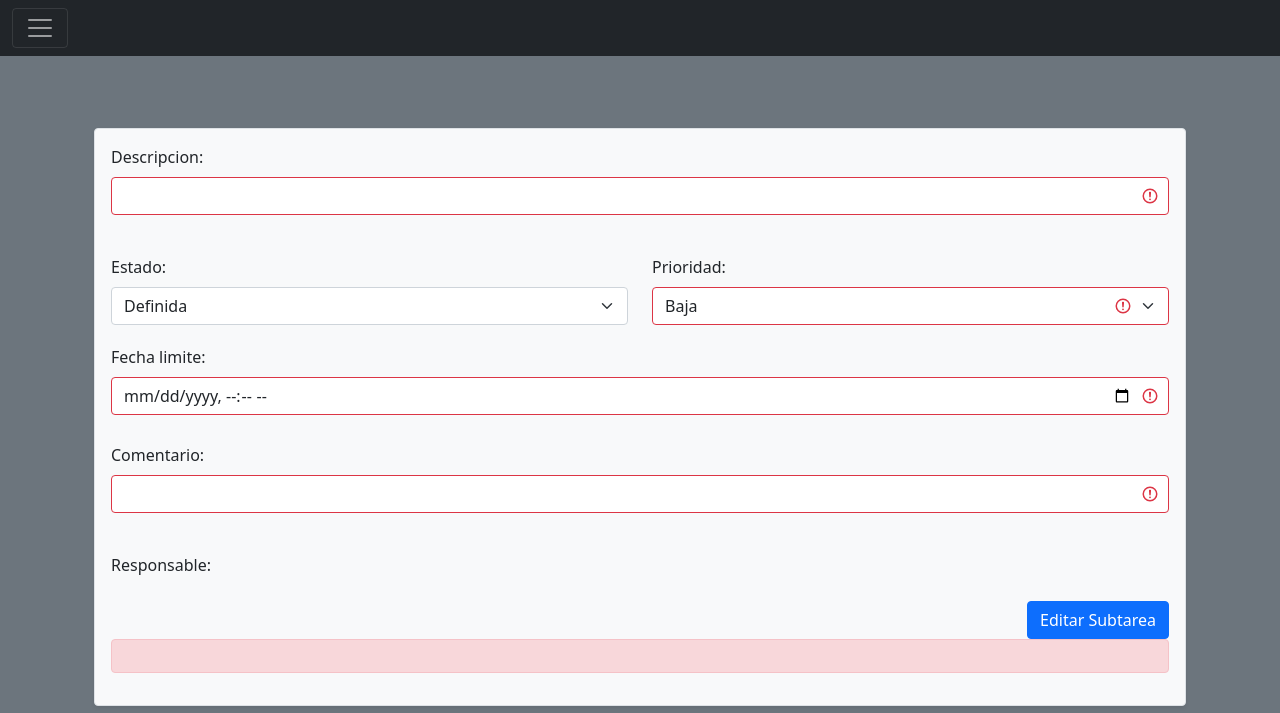
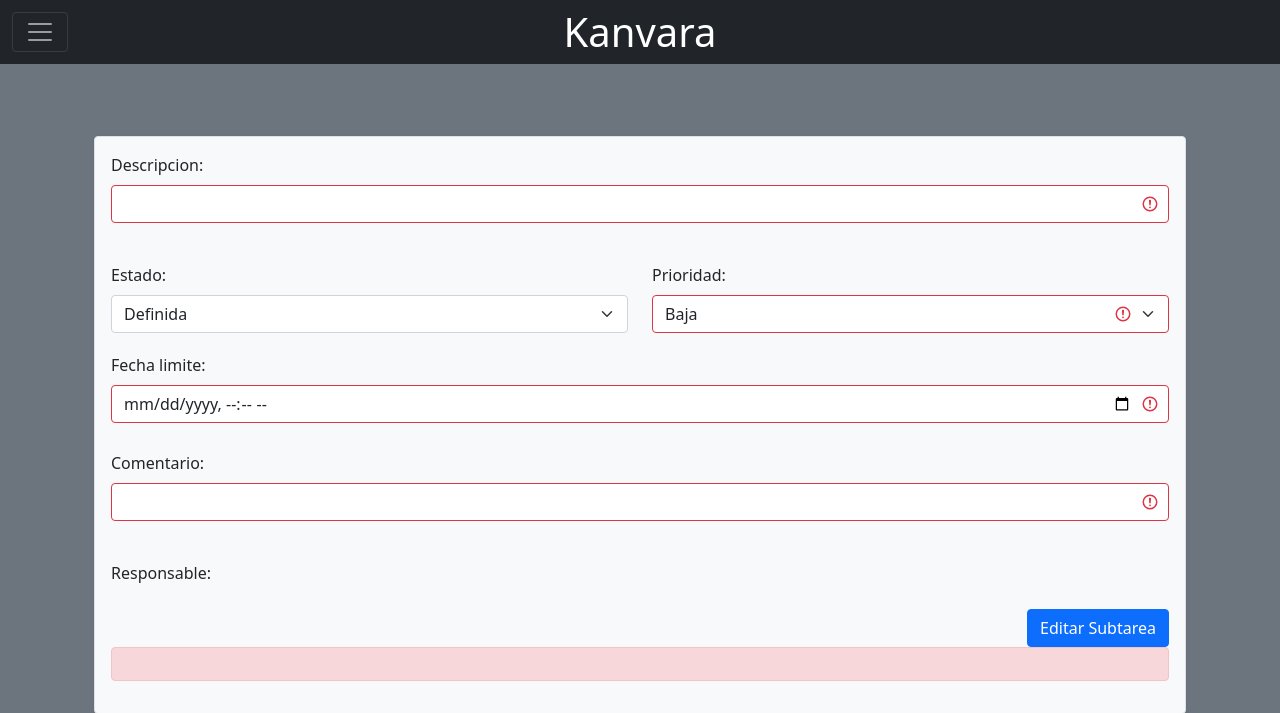
Before and after one commit to Lean998/Kanvara, a CodeIgniter 4 app: the page made by app/Views/subtarea/editar.php in a window 1280 px wide. Shown: the top 713 px of the page. Run offline with PHP 8.4 and a stand-in for CodeIgniter, Linux system fonts and the light colour scheme; the template is opened without the code that fills it, so the values that code supplies are empty; some libraries are stand-ins or nearby versions.

Commit message:
Update navbar.php

```diff
--- a/app/Views/plantilla/navbar.php
+++ b/app/Views/plantilla/navbar.php
@@ -1,15 +1,19 @@
 <!-- Navbar -->
 <link rel="stylesheet" href="<?php base_url('public/css/navbar.css') ?> ">
 
+<header>
+    <nav class="navbar navbar-dark bg-dark">
+        <div class="container-fluid position-relative">
+            <button class="navbar-toggler position-absolute start-1" type="button" data-bs-toggle="offcanvas" data-bs-target="#sidebarMenu" aria-controls="sidebarMenu">
+                <span class="navbar-toggler-icon"></span>
+            </button>
 
-<nav class="navbar navbar-dark bg-dark">
-    <div class="container-fluid">
-        <button class="navbar-toggler" type="button" data-bs-toggle="offcanvas" data-bs-target="#sidebarMenu" aria-controls="sidebarMenu">
-            <span class="navbar-toggler-icon"></span>
-        </button>
-
-    </div>
-</nav>
+            <h1 class="text-light m-0 text-center w-100">
+                <a href="<?= base_url() ?>" class="text-white text-decoration-none">Kanvara</a>
+            </h1>
+        </div>
+    </nav>
+</header>
 
 <!-- Offcanvas para el menú hamburguesa -->
 <div class="offcanvas offcanvas-start bg-dark text-light" tabindex="-1" id="sidebarMenu" aria-labelledby="sidebarMenuLabel">
```
